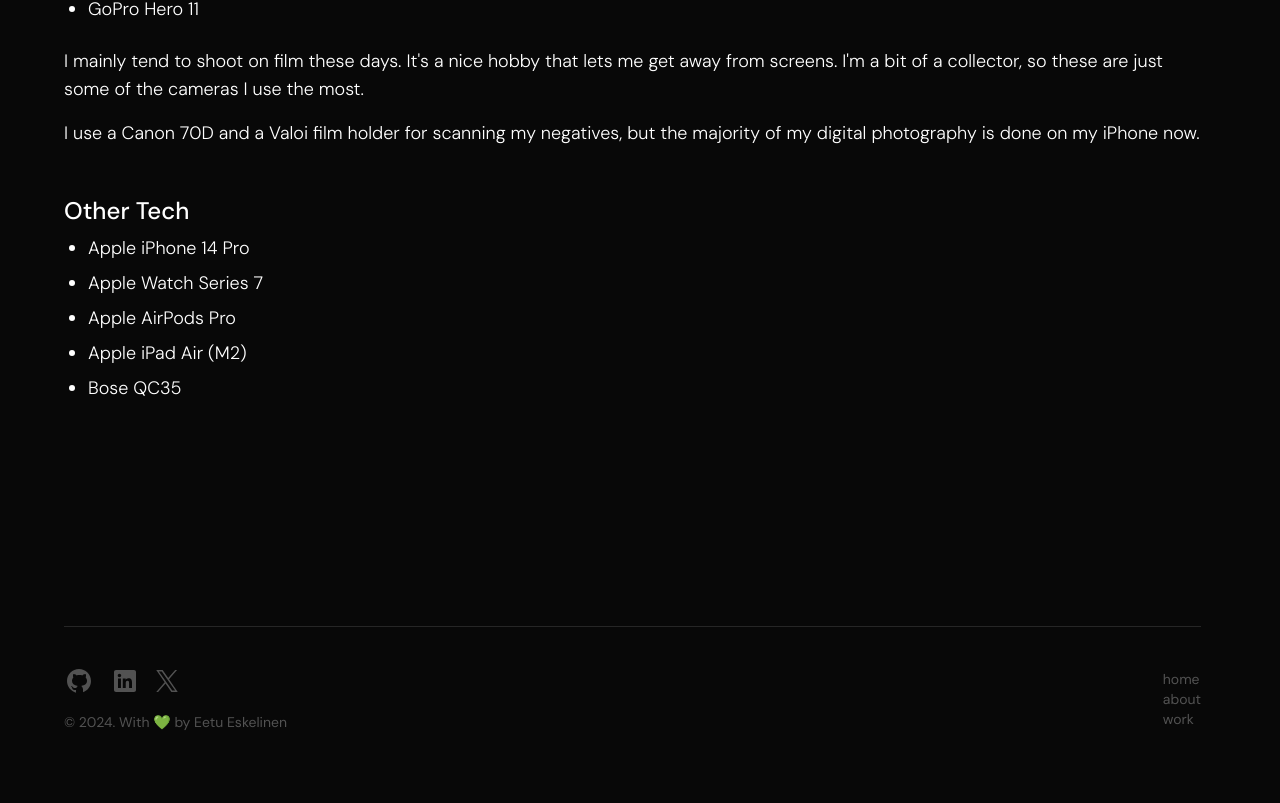
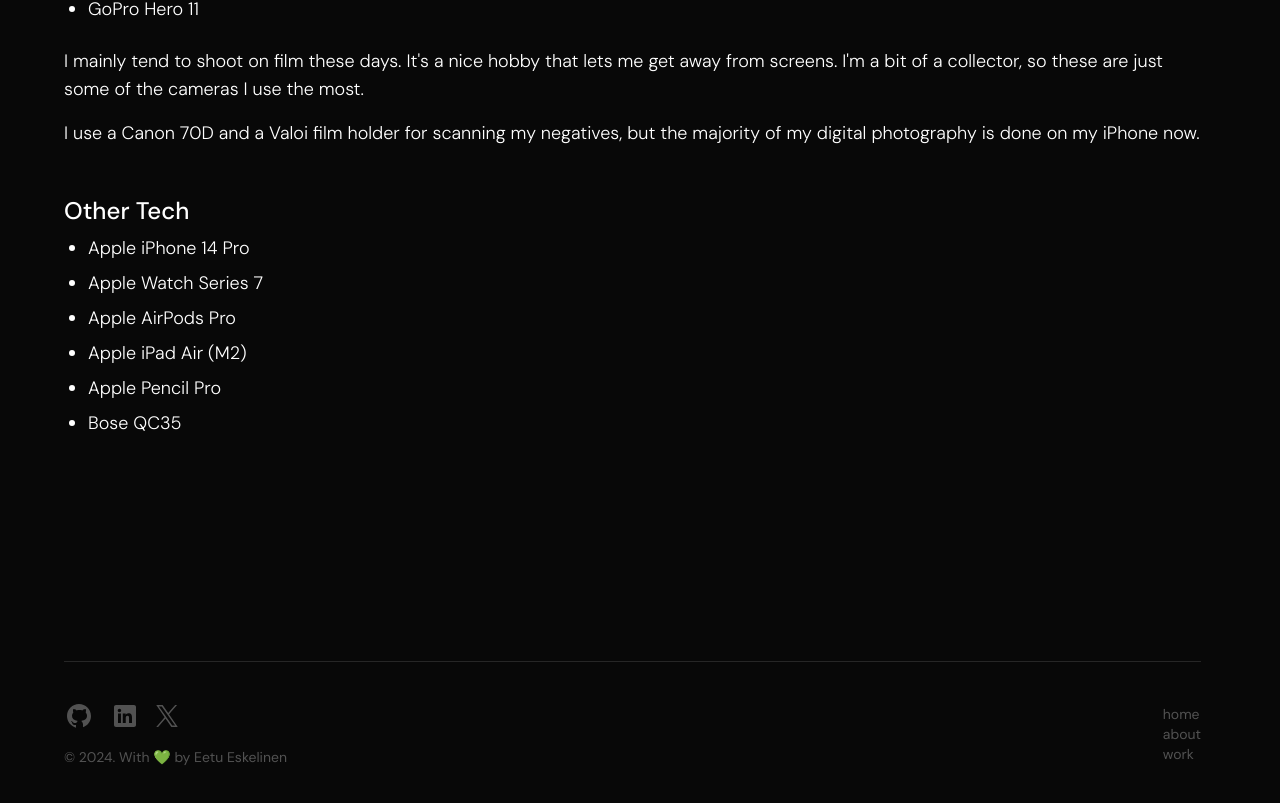
Before and after one commit to Eppu/eetueskelinen.com, a Next.js app: page /uses in a window 1280 px wide. Shown: the part 2139-2942 px from the top of the page. Before the commit the page ends 2917 px from the top, so only its background shows below. Built offline with nearby package versions, Linux system fonts and the light colour scheme; a web font is replaced by a local one.

Commit message:
Add uses content

```diff
--- a/app/uses/page.tsx
+++ b/app/uses/page.tsx
@@ -119,6 +119,7 @@
             <li>Apple Watch Series 7</li>
             <li>Apple AirPods Pro</li>
             <li>Apple iPad Air (M2)</li>
+            <li>Apple Pencil Pro</li>
             <li>Bose QC35</li>
           </ul>
         </div>
```
